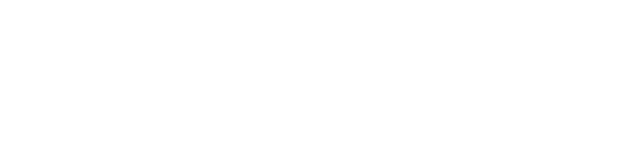
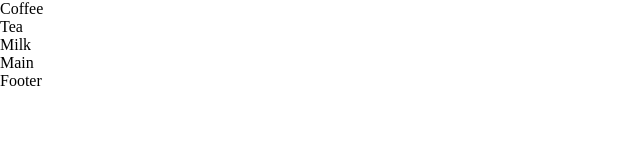
Before and after one commit to Jeeta70/Portfolio, a plain HTML site: page index.html in a window 1280 px wide. Shown: the whole page, without its empty margins (0-640 px from the left). Drawn offline with Linux system fonts and the light colour scheme.

Commit message:
first commit

```diff
--- a/index.html
+++ b/index.html
@@ -1,13 +1,23 @@
 <!DOCTYPE html>
 <html lang="en">
-<head>
-    <meta charset="UTF-8">
-    <meta http-equiv="X-UA-Compatible" content="IE=edge">
-    <meta name="viewport" content="width=device-width, initial-scale=1.0">
+  <head>
+    <meta charset="UTF-8" />
+    <meta http-equiv="X-UA-Compatible" content="IE=edge" />
+    <meta name="viewport" content="width=device-width, initial-scale=1.0" />
     <title>Document</title>
-    <link rel="stylesheet" href="style.css">
-</head>
-<body>
-
-</body>
+    <link rel="stylesheet" href="style.css" />
+  </head>
+  <body>
+    <div class="container">
+      <header id="header">
+        <ul>
+          <li>Coffee</li>
+          <li>Tea</li>
+          <li>Milk</li>
+        </ul>
+      </header>
+      <div id="footer">Main</div>
+      <footer id="footer">Footer</footer>
+    </div>
+  </body>
 </html>
--- a/style.css
+++ b/style.css
@@ -0,0 +1,6 @@
+* {
+  padding: 0;
+  margin: 0;
+  box-sizing: border-box;
+  text-decoration: none;
+}
```
